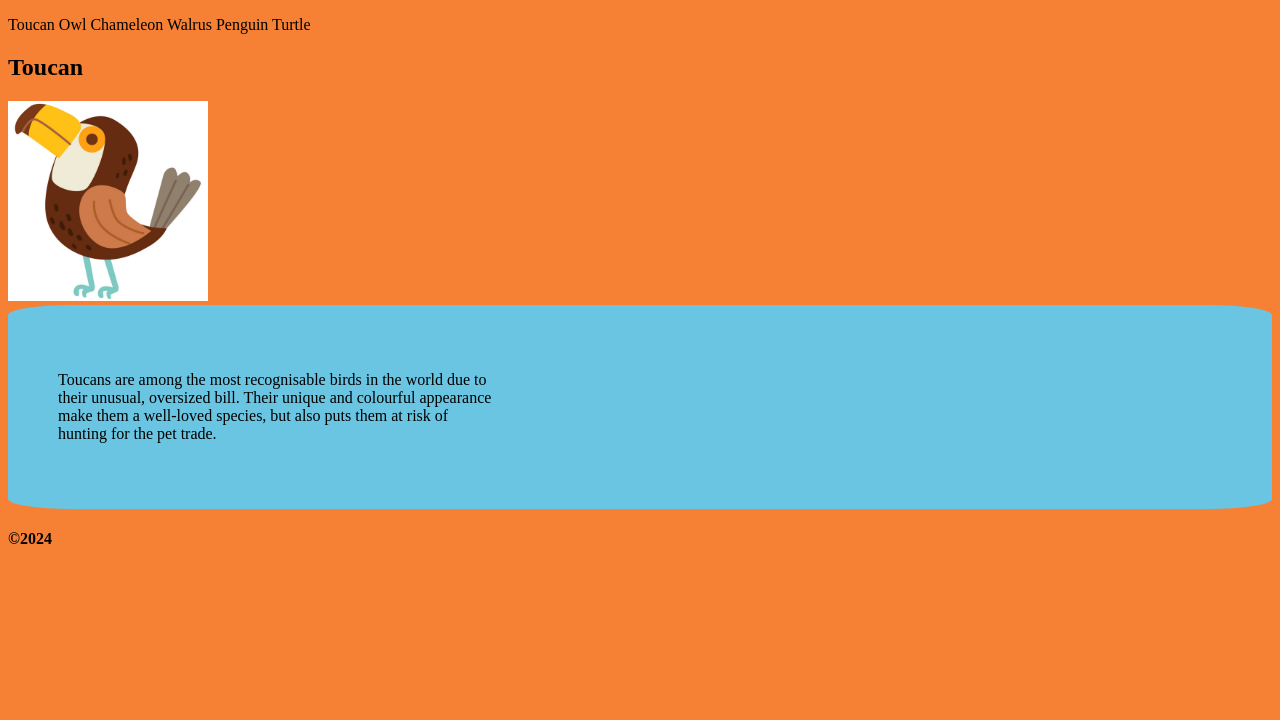
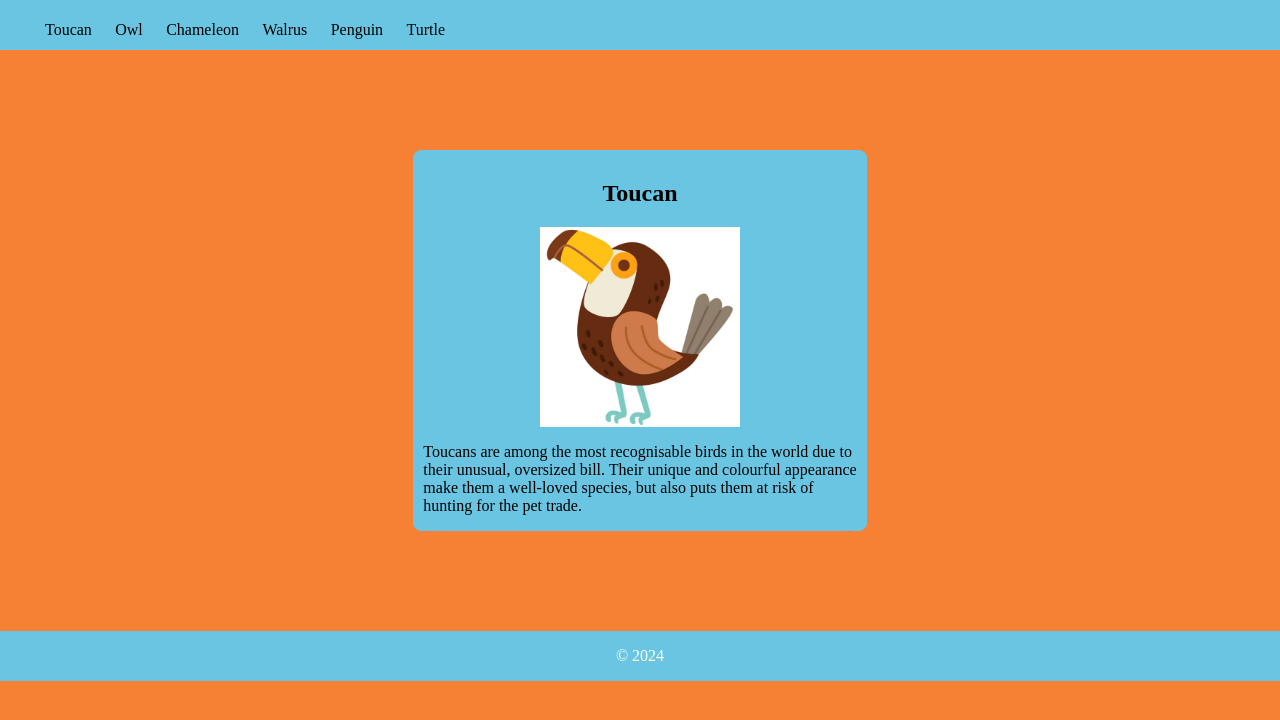
Before and after one commit to a24yaniravc/HtmlGithub, a plain HTML site: page Ex8/toucan.html in a window 1280 px wide. Drawn offline with Linux system fonts and the light colour scheme.

Commit message:
añadido recuadro en Toucan

```diff
--- a/Ex8/index.html
+++ b/Ex8/index.html
@@ -4,14 +4,16 @@
     <meta charset="UTF-8">
 		<title>Index</title>
 		<link rel="stylesheet" type="text/css" href="./styles/stylesMain.css">
+        <link rel="icon" href="./animals-resources/favicon.ico" type="image/x-icon">
 </head>
 <body>
     <main>
-        <h1 href="toucan.html">Enter</h1>
+        <section>
+            <h1 href="toucan.html">Enter</h1>
+        </section>
     </main>
     <footer>
-        <h4>&copy;2024</h4>
+        <h4>&copy; 2024</h4>
     </footer>
 </body>
-
 </html>
--- a/Ex8/styles/stylesAnimals.css
+++ b/Ex8/styles/stylesAnimals.css
@@ -1,11 +1,49 @@
+header {
+    display:flex;
+    align-items: center;
+    height: 30px;
+    background-color: #6ac5e2;
+    padding: 10px;
+}
+
+header>section {
+    display:flex;
+    flex-direction: row;
+    width: 400px;
+    height: 10px;
+    margin-top:px;
+    margin-left:25px;
+    justify-content: space-between;
+}
+
+main{
+    display: flex;
+    justify-content: center;
+}
+
 body{
-    position: flex;
-    align-items: center;
+    margin: 0px;
+    padding: 0;
+    height: 100%;
     background-color: #f68134;
 }
 
-div {
-    padding: 50px;
-    border-radius: 5%;
+section {
+    display: flex;
+    background-color:#6ac5e2;
+    border-radius: 2%;
+    padding: 10px;
+    margin-top: 100px;
+    margin-bottom: 100px;
+    padding-bottom: 0px;
+    flex-direction: column;
+    align-items: center;
+    text-wrap: wrap;
+}
+
+footer {
+    display: flex;
+    justify-content: center;
+    color:white;
     background-color: #6ac5e2;
 }
--- a/Ex8/styles/stylesMain.css
+++ b/Ex8/styles/stylesMain.css
@@ -1,3 +1,23 @@
 body{
-    background-color: #f68134;
+    background-image:url(../animals-resources/banner1.png)
 }
+
+section {
+    display: flex;
+    background-color:#6ac5e2;
+    border-radius: 2%;
+    padding: 10px;
+    margin-top: 100px;
+    margin-bottom: 100px;
+    padding-bottom: 0px;
+    flex-direction: column;
+    align-items: center;
+    text-wrap: wrap;
+}
+
+footer {
+    display: flex;
+    justify-content: center;
+    color:white;
+    background-color: #6ac5e2;
+}
--- a/Ex8/toucan.html
+++ b/Ex8/toucan.html
@@ -6,23 +6,31 @@
     <meta name="viewport" content="width=device-width, initial-scale=1.0">
     <title>Toucan</title>
     <link rel="stylesheet" type="text/css" href="./styles/stylesAnimals.css">
+    <link rel="icon" href="./animals-resources/favicon.ico" type="image/x-icon">
 </head>
 
 <body>
     <header>
-        <p>Toucan Owl Chameleon Walrus Penguin Turtle</p>
+        <section>
+            <p>Toucan</p>
+            <p>Owl</p>
+            <p>Chameleon</p>
+            <p>Walrus</p>
+            <p>Penguin</p>
+            <p>Turtle</p>
+        </section>
     </header>
     <main>
-        <h2>Toucan</h2>
-        <img src="animals-resources/toucan.png" style="width:200px">
-        <div>
+        <section>
+            <h2>Toucan</h2>
+            <img src="animals-resources/toucan.png" style="width:200px">
             <p>Toucans are among the most recognisable birds in the world due to <br> their unusual, oversized bill.
                 Their unique and colourful appearance <br> make them a well-loved species, but also puts them at risk of
                 <br> hunting for the pet trade.</p>
-        </div>
+            </section>
     </main>
     <footer>
-        <h4>&copy;2024</h4>
+            <p>&copy; 2024</p>
     </footer>
 </body>
 </html>
```
